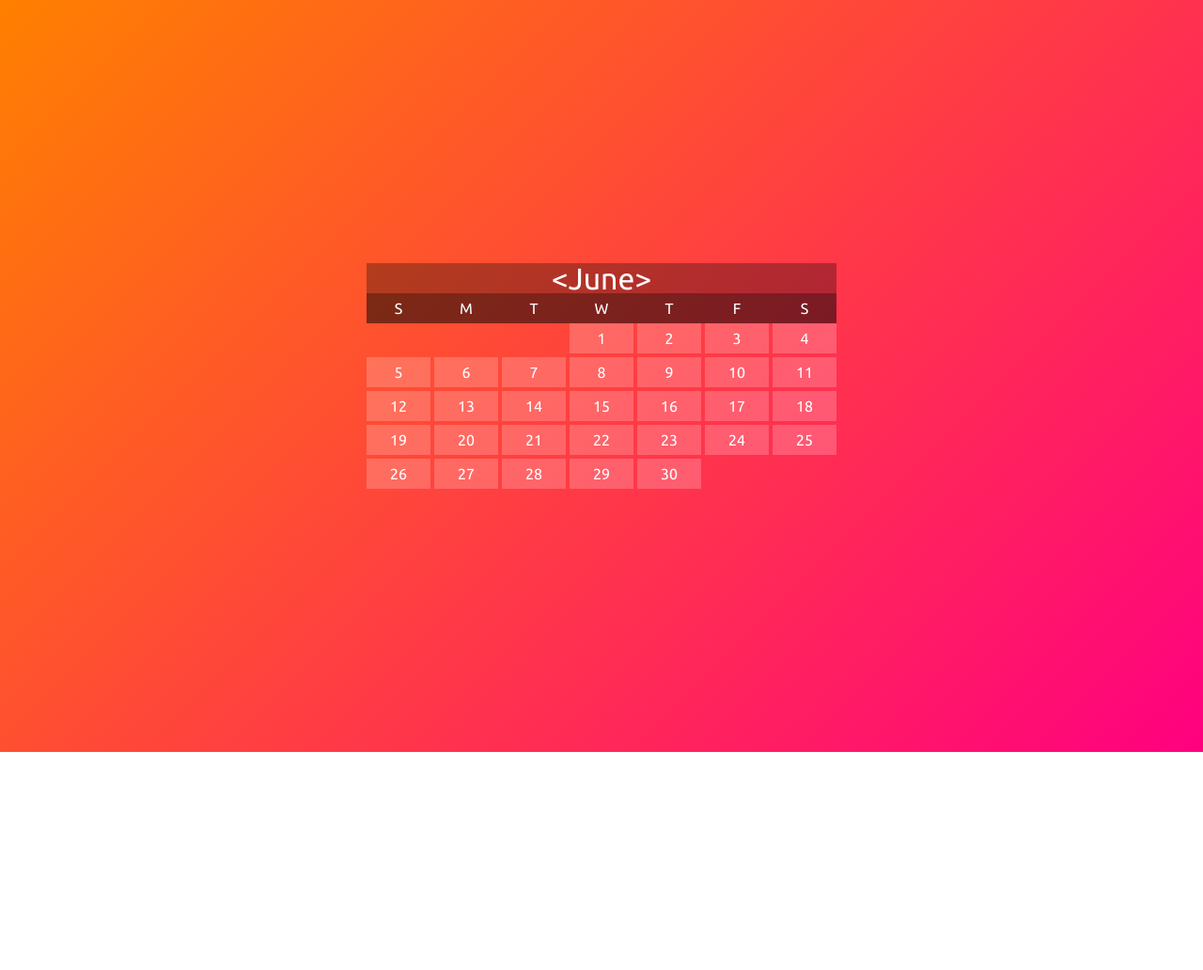
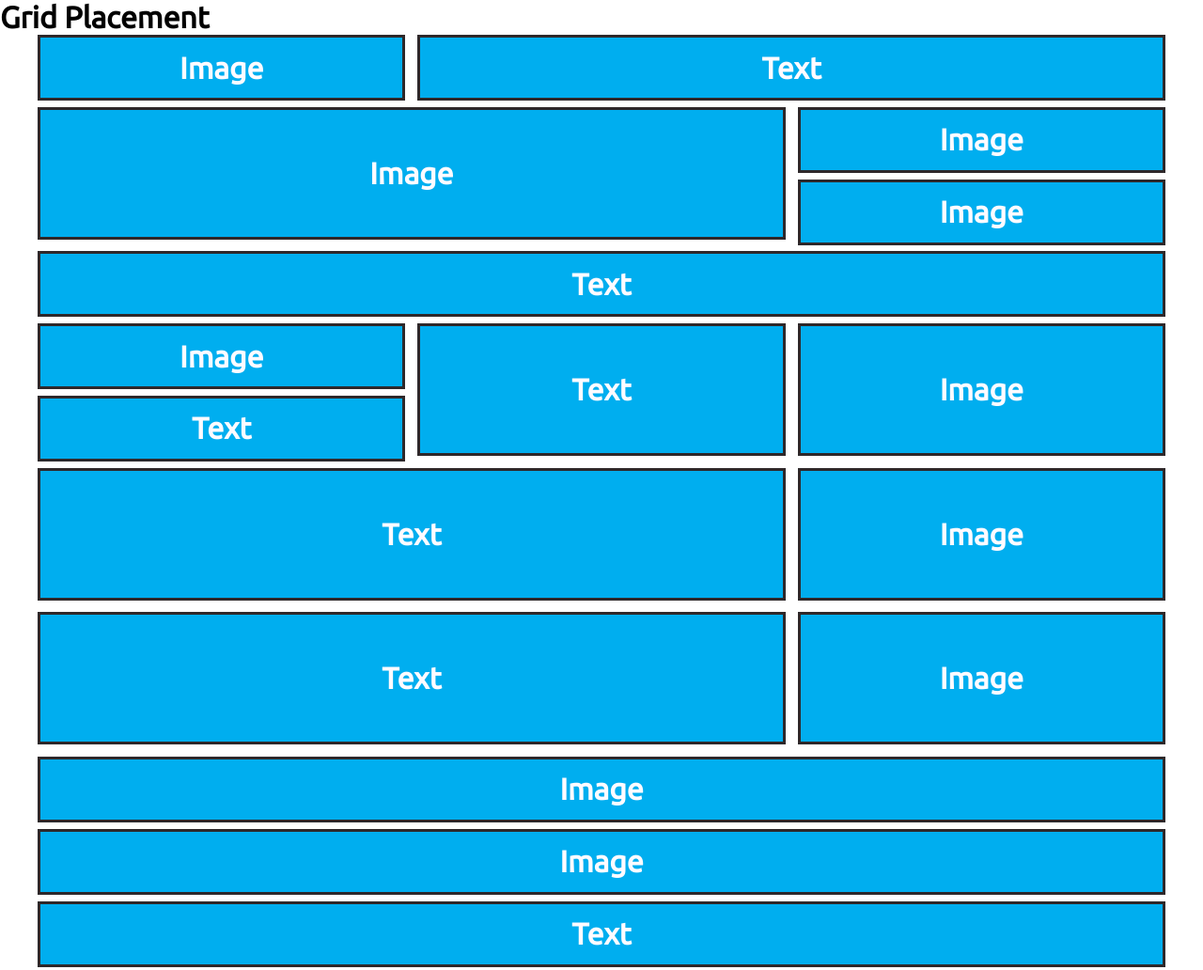
Before and after one commit to rodrigoarreola/flexbox-grid, a website: page index.html in a window 1280 px wide. Shown: the top 1032 px of the page at 94% size. Before the commit the page ends 800 px from the top, so only its background shows below. Drawn offline with Linux system fonts and the light colour scheme.

Commit message:
Practice 22 - CSS Grid | Grid Placement

```diff
--- a/assets/scss/_reset.scss
+++ b/assets/scss/_reset.scss
@@ -1,7 +1,6 @@
 // Reset
 html{
     box-sizing: border-box;
-    font-family: sans-serif;
     font-size: 16px;
 }
 
@@ -20,4 +19,5 @@ html{
 body{
     // font-family: 'Oswald', sans-serif;
     font-family: 'Ubuntu', sans-serif;
+    font-weight: bold;
 }
--- a/assets/scss/style.scss
+++ b/assets/scss/style.scss
@@ -1,64 +1,153 @@
 @import "reset";
 
+/*
+grid-template-columns: define the number of columns in the grid
+grid-template-rows: define the number of rows in the grid
+grid-template-area: name the areas of the grid
+*/
+
 //Colors
-$pink: hsl(330, 100%, 50%);
-$orange: hsl(30, 100%, 50%);
-$black: rgba(0,0,0,0.3);
-$grey: rgba(255, 255, 255, 0.2);
-$white: #fff;
+$red: #ef3e36;
+$blue: #00aeef;
+$green: #17bebb;
+$white: #fffbff;
+$black: #2e282a;
+$base: #f7f7f7;
+$dark: #000;
 
-body{
-    min-height: 100vh;
-    display: flex;
-    background: linear-gradient(-45deg, $pink, $orange);
-}
-.calendar{
-    width: 90%;
+.history{
+    display: grid;
+    grid-template-columns: repeat(3, 1fr);
+    grid-template-rows: repeat(13, minmax(1rem, 4rem));
+    grid-auto-flow: row dense;
+    grid-gap: 1vw;
+    max-width: 1200px;
     margin: auto;
-    max-width: 500px;
-    color: $white;
 
-    &__header{
-        background-color: rgba(0,0,0,0.3);
+    &__item{
+        background-color: $blue;
+        border: medium solid $black;
+        color: $white;
+        padding: 2rem;
+        font-size: 2em;
+        display: flex;
+        align-items: center;
+        justify-content: center;
+
+        /*
+
+        => This is useless
+
+        &:nth-of-type(1){
+            grid-row: span 1;
+            grid-column: span 1;
+        }
+        &:nth-of-type(2){
+            grid-row: span 1;
+            grid-column: span 2;
+        }
+        &:nth-of-type(3){
+            grid-row: span 2;
+            grid-column: span 2;
+        }
+        &:nth-of-type(4){
+            grid-row: span 1;
+            grid-column: span 3;
+        }
+        &:nth-of-type(5), &:nth-of-type(6), &:nth-of-type(7){
+            grid-row: span 1;
+            grid-column: span 1;
+        }
+        &:nth-of-type(8){
+            grid-row: span 1;
+            grid-column: span 2;
+        }
+        &:nth-of-type(9){
+            grid-row: span 2;
+            grid-column: span 1;
+        }
+        &:nth-of-type(10){
+            grid-row: span 2;
+            grid-column: span 2;
+        }
+        &:nth-of-type(11){
+            grid-row: span 2;
+            grid-column: span 2;
+        }
+        &:nth-of-type(12){
+            grid-row: span 2;
+            grid-column: span 2;
+        }
+        &:nth-of-type(13), &:nth-last-of-type(14), &:nth-last-of-type(15){
+            grid-row: span 1;
+            grid-column: span 3;
+        }
+        &:nth-of-type(16){
+            grid-row: span 2;
+            grid-column: span 1;
+        }
+        &:nth-of-type(17){
+            grid-row: span 2;
+            grid-column: span 2;
+        }
+        &:nth-of-type(18){
+            grid-row: span 1;
+            grid-column: span 1;
+        }
+        &:nth-of-type(19){
+            grid-row: span 1;
+            grid-column: span 2;
+        }
+        &:nth-of-type(20){
+            grid-row: span 2;
+            grid-column: span 1;
+        }
+        &:nth-of-type(21){
+            grid-row: span 2;
+            grid-column: span 2;
+        }
+        &:nth-of-type(22){
+            grid-row: span 1;
+            grid-column: span 2;
+        }
+        &:nth-of-type(23){
+            grid-row: span 1;
+            grid-column: span 1;
+        }
+        */
     }
 
-    &__week, &__dates{
-        display: grid;
-        grid-template-columns: repeat(7, 1fr);
-        grid-gap: 4px;
-    }
+            /*
+        DRY - Row x Columns
+        1x1
+        1x2
+        1x3
+        2x1
+        2x2
+        */
 
-    &__month{
-        text-align: center;
-        line-height: 1;
-        font-size: 2em;
+        .r1c1{
+            grid-row: span 1;
+            grid-column: span 1;
+        }
 
-        &::after, &::before{
-            text-align: center;
+        .r1c2{
+            grid-row: span 1;
+            grid-column: span 2;
         }
-        &::after{
-            content: ">"
+
+        .r1c3{
+            grid-row: span 1;
+            grid-column: span 3;
         }
-        &::before{
-            content: "<"
+
+        .r2c1{
+            grid-row: span 2;
+            grid-column: span 1;
         }
-    }
 
-    &__week{
-        background-color: $black;
-    }
-    &__item{
-        line-height: 2;
-        text-align: center;
-    }
-    &__date{
-        background-color: $grey;
-    }
-
-    /*In case that the first day of a month doesn't start in Sunday
-    just replace the number for the number of the day when the month starts
-    */
-    &__date:first-child{
-        grid-column: 4;
-    }
+        .r2c2{
+            grid-row: span 2;
+            grid-column: span 2;
+        }
 }
--- a/index.html
+++ b/index.html
@@ -10,52 +10,33 @@
 </head>
 
 <body>
-        <div class="calendar">
-                <div class="calendar__header">
-                    <div class="calendar__month">June</div>
-                    <div class="calendar__week">
-                        <div class="calendar__day calendar__item">S</div>
-                        <div class="calendar__day calendar__item">M</div>
-                        <div class="calendar__day calendar__item">T</div>
-                        <div class="calendar__day calendar__item">W</div>
-                        <div class="calendar__day calendar__item">T</div>
-                        <div class="calendar__day calendar__item">F</div>
-                        <div class="calendar__day calendar__item">S</div>
-                    </div>
-                </div>
-                <div class="calendar__dates">
-                    <div class="calendar__date calendar__item">1</div>
-                    <div class="calendar__date calendar__item">2</div>
-                    <div class="calendar__date calendar__item">3</div>
-                    <div class="calendar__date calendar__item">4</div>
-                    <div class="calendar__date calendar__item">5</div>
-                    <div class="calendar__date calendar__item">6</div>
-                    <div class="calendar__date calendar__item">7</div>
-                    <div class="calendar__date calendar__item">8</div>
-                    <div class="calendar__date calendar__item">9</div>
-                    <div class="calendar__date calendar__item">10</div>
-                    <div class="calendar__date calendar__item">11</div>
-                    <div class="calendar__date calendar__item">12</div>
-                    <div class="calendar__date calendar__item">13</div>
-                    <div class="calendar__date calendar__item">14</div>
-                    <div class="calendar__date calendar__item">15</div>
-                    <div class="calendar__date calendar__item">16</div>
-                    <div class="calendar__date calendar__item">17</div>
-                    <div class="calendar__date calendar__item">18</div>
-                    <div class="calendar__date calendar__item">19</div>
-                    <div class="calendar__date calendar__item">20</div>
-                    <div class="calendar__date calendar__item">21</div>
-                    <div class="calendar__date calendar__item">22</div>
-                    <div class="calendar__date calendar__item">23</div>
-                    <div class="calendar__date calendar__item">24</div>
-                    <div class="calendar__date calendar__item">25</div>
-                    <div class="calendar__date calendar__item">26</div>
-                    <div class="calendar__date calendar__item">27</div>
-                    <div class="calendar__date calendar__item">28</div>
-                    <div class="calendar__date calendar__item">29</div>
-                    <div class="calendar__date calendar__item">30</div>
-                </div>
-            </div>
+    <h1>Grid Placement</h1>
+    <article class="history">
+        <div class="history__item r1c1">Image</div>
+        <div class="history__item r1c2">Text</div>
+        <div class="history__item r2c2">Image</div>
+        <div class="history__item r1c3">Text</div>
+        <div class="history__item r1c1">Image</div>
+        <div class="history__item r1c1">Image</div>
+        <div class="history__item r1c1">Image</div>
+        <div class="history__item r2c1">Text</div>
+        <div class="history__item r2c2">Text</div>
+        <div class="history__item r2c2">Text</div>
+        <div class="history__item r2c1">Image</div>
+        <div class="history__item r1c3">Image</div>
+        <div class="history__item r1c3">Image</div>
+        <div class="history__item r1c3">Text</div>
+        <div class="history__item r2c1">Image</div>
+        <div class="history__item r2c2">Text</div>
+        <div class="history__item r1c1">Text</div>
+        <div class="history__item r1c2">Image</div>
+        <div class="history__item r2c1">Image</div>
+        <div class="history__item r2c2">Text</div>
+        <div class="history__item r2c3">Text</div>
+        <div class="history__item r1c1">Image</div>
+        <div class="history__item r2c1">Text</div>
+        <div class="history__item r2c1">Image</div>
+    </article>
 </body>
 
 </html>
```
Also changed, not shown: assets/css/style.css, readme.md, 1 other file.
